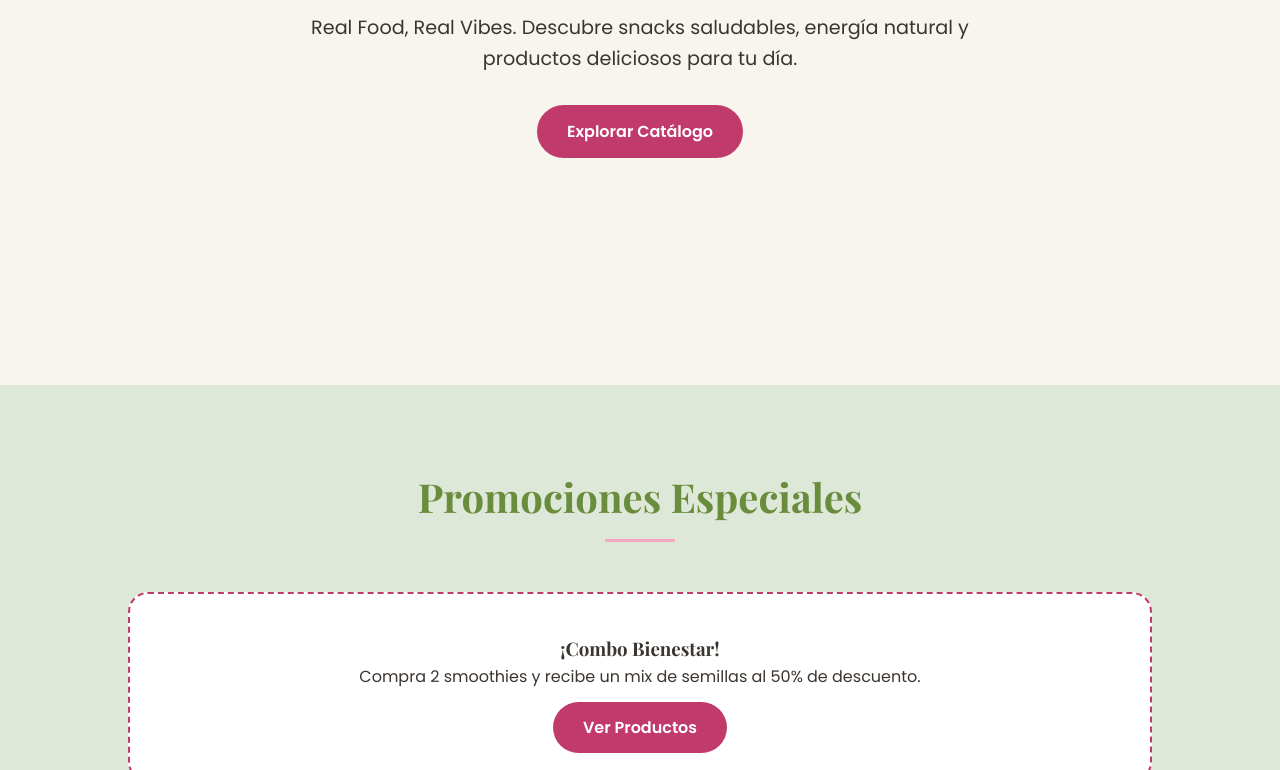
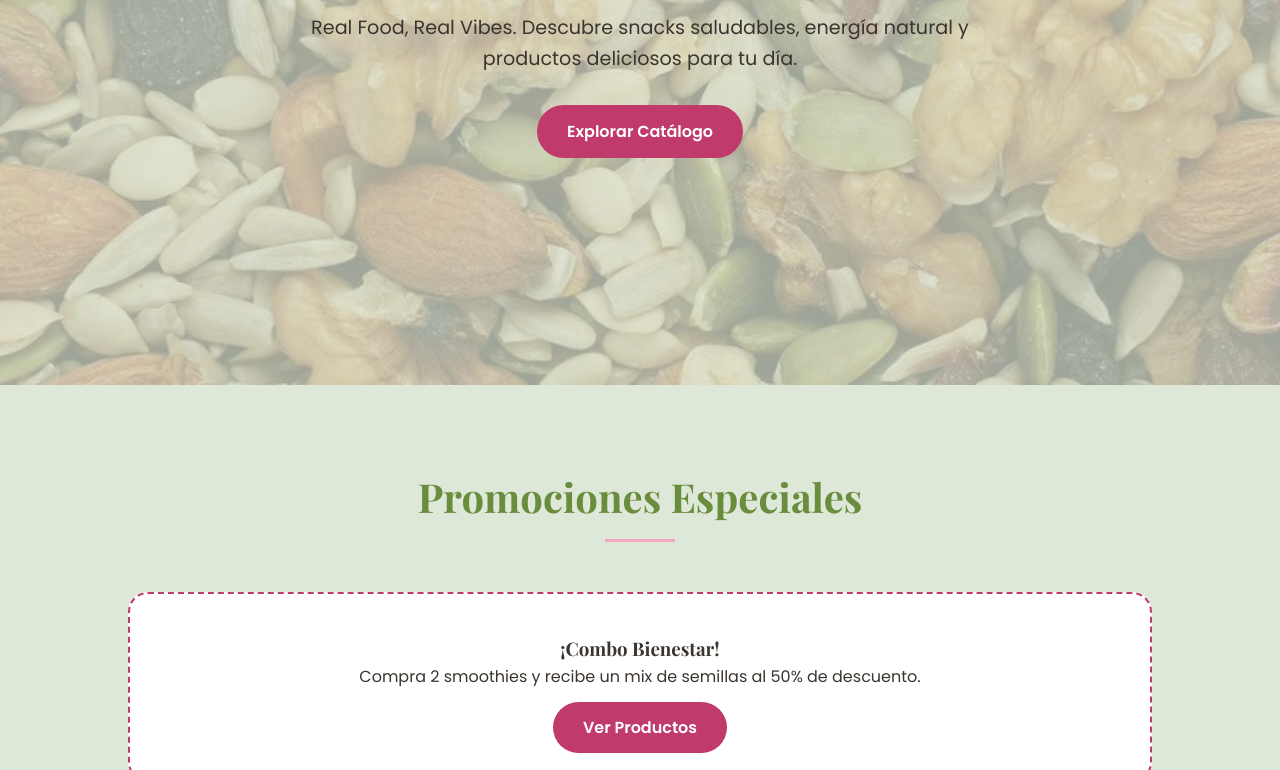
Before and after one commit to aguilas6emprendedoras/Vita-Bites, a plain HTML site: page index.html in a window 1280 px wide. Shown: the part 450-1220 px from the top of the page. Drawn offline with nearby package versions, Linux system fonts and the light colour scheme.

Commit message:
Fix HTML encoding issues in index.html

```diff
--- a/index.html
+++ b/index.html
@@ -80,9 +80,7 @@
 
             background:
             linear-gradient(rgba(221,232,216,0.7),rgba(221,232,216,0.7)),
-            <div>
-                <img scr="nueces.jpeg">
-            </div>;
+            url('nueces.jpg');
 
             background-size:cover;
             background-position:center;
```
